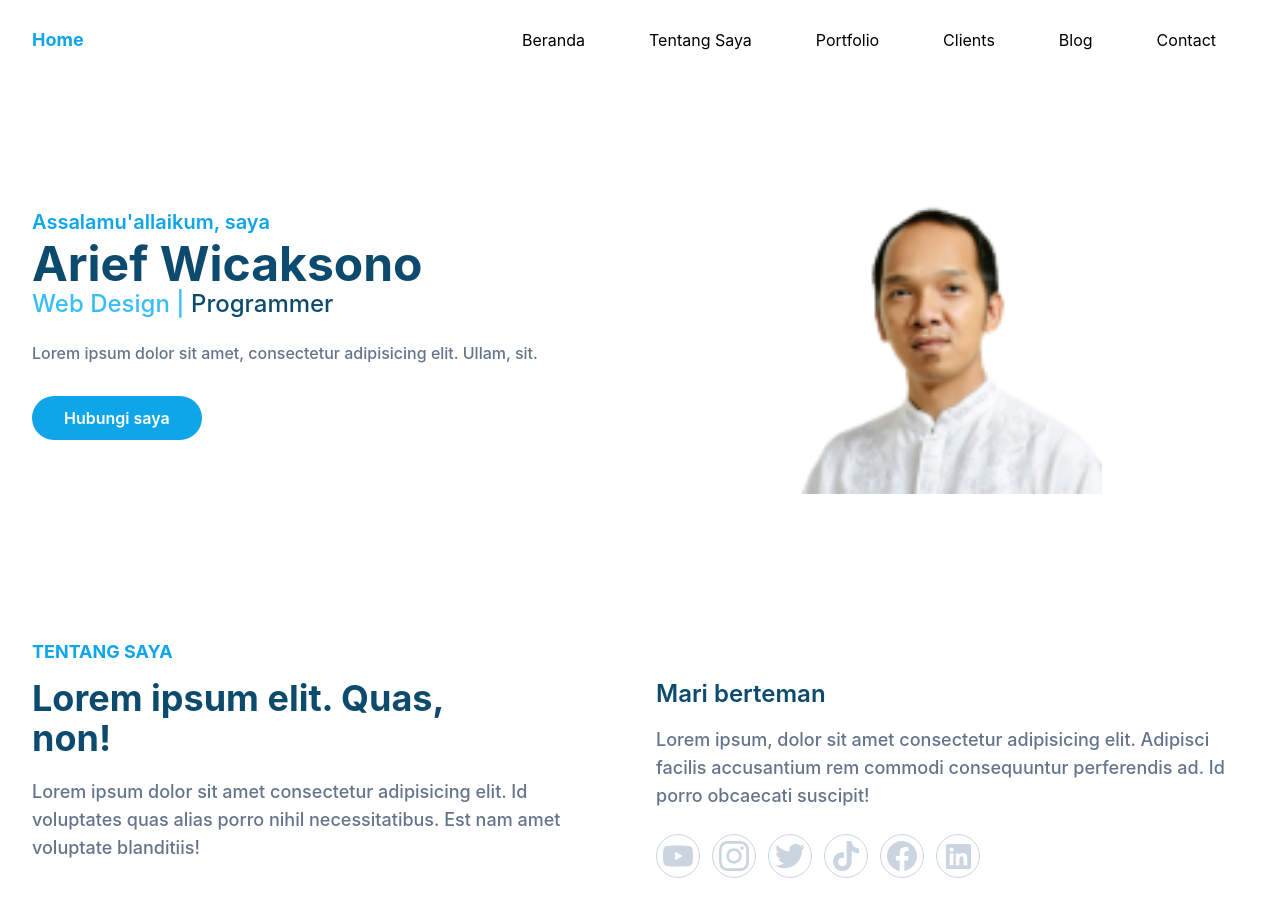
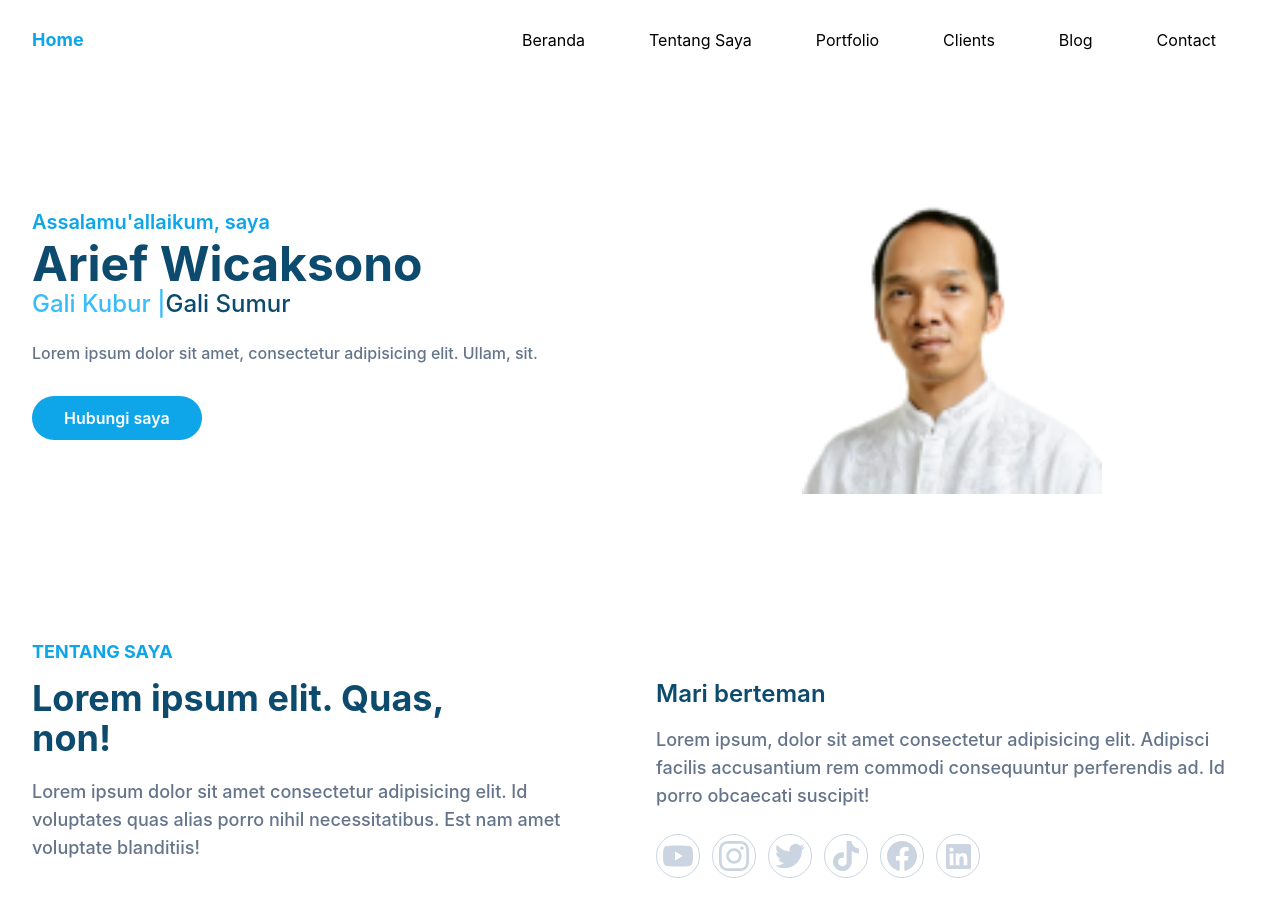
Before and after one commit to ariefwl/portfolio, a website: page index.html in a window 1280 px wide. Shown: the top 905 px of the page. Drawn offline with Linux system fonts and the light colour scheme.

Commit message:
edit profile

```diff
--- a/index.html
+++ b/index.html
@@ -55,7 +55,7 @@
             <div class="flex flex-wrap">
                 <div class="w-full self-center px-4 lg:w-1/2">
                     <h1 class="text-base font-semibold text-primary md:text-xl">Assalamu'allaikum, saya <span class="block font-bold text-dark text-4xl mt-1 lg:text-5xl">Arief Wicaksono</span></h1>
-                    <h2 class="font-medium text-sky-400 text-lg mb-5 lg:text-2xl">Web Design |<span class="text-dark lg:text-2xl"> Programmer</span></h2>
+                    <h2 class="font-medium text-sky-400 text-lg mb-5 lg:text-2xl">Gali Kubur |<span class="text-dark lg:text-2xl">Gali Sumur</span></h2>
                     <p class="font-medium text-secondary leading-relaxed mb-10">Lorem ipsum dolor sit amet, consectetur adipisicing elit. Ullam, sit.</p>
                     <a href="" class="text-base font-semibold text-white bg-primary py-3 px-8 rounded-full hover:shadow-lg hover:opacity-70 transition duration-300 ease-in-out">Hubungi saya</a>
                 </div>
```
